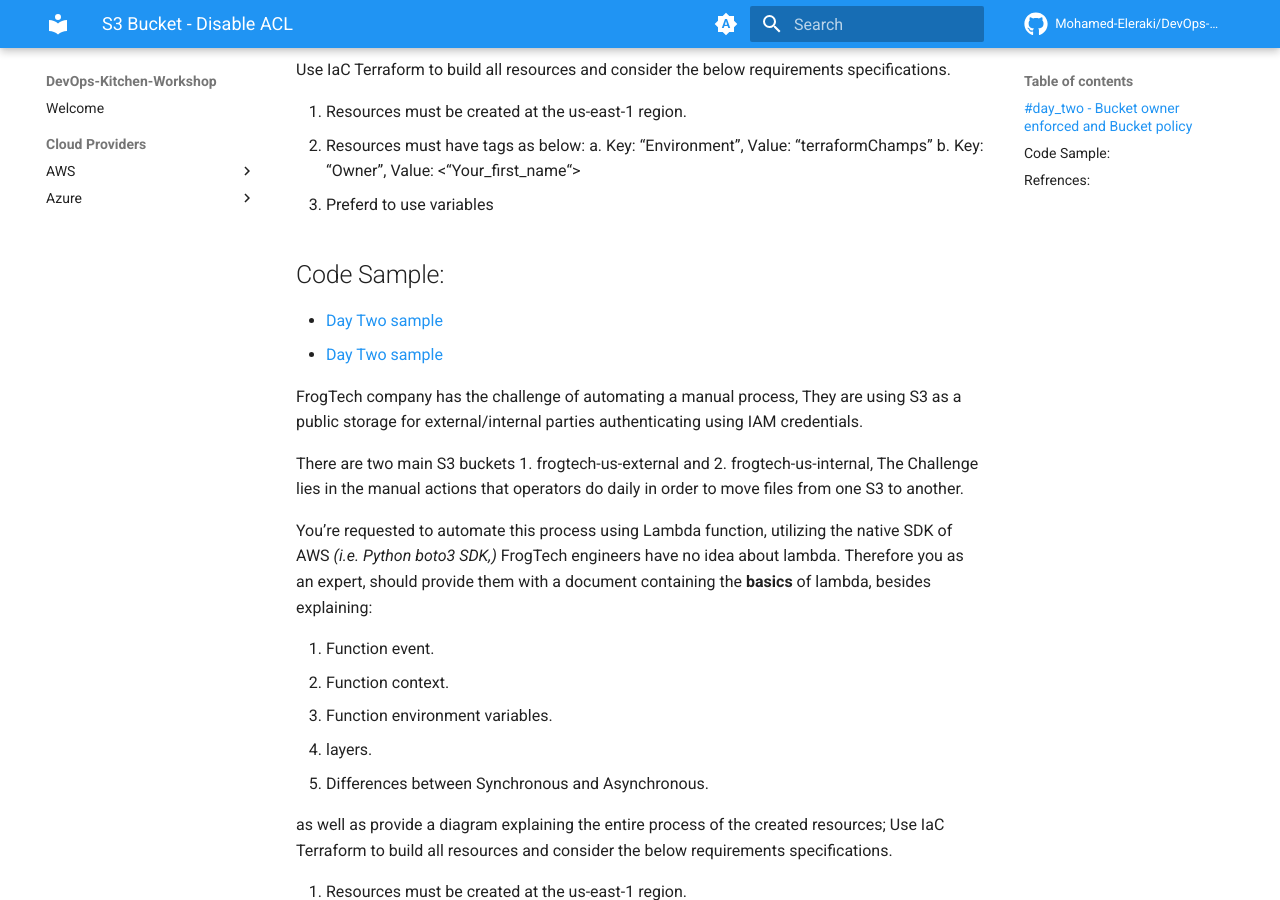
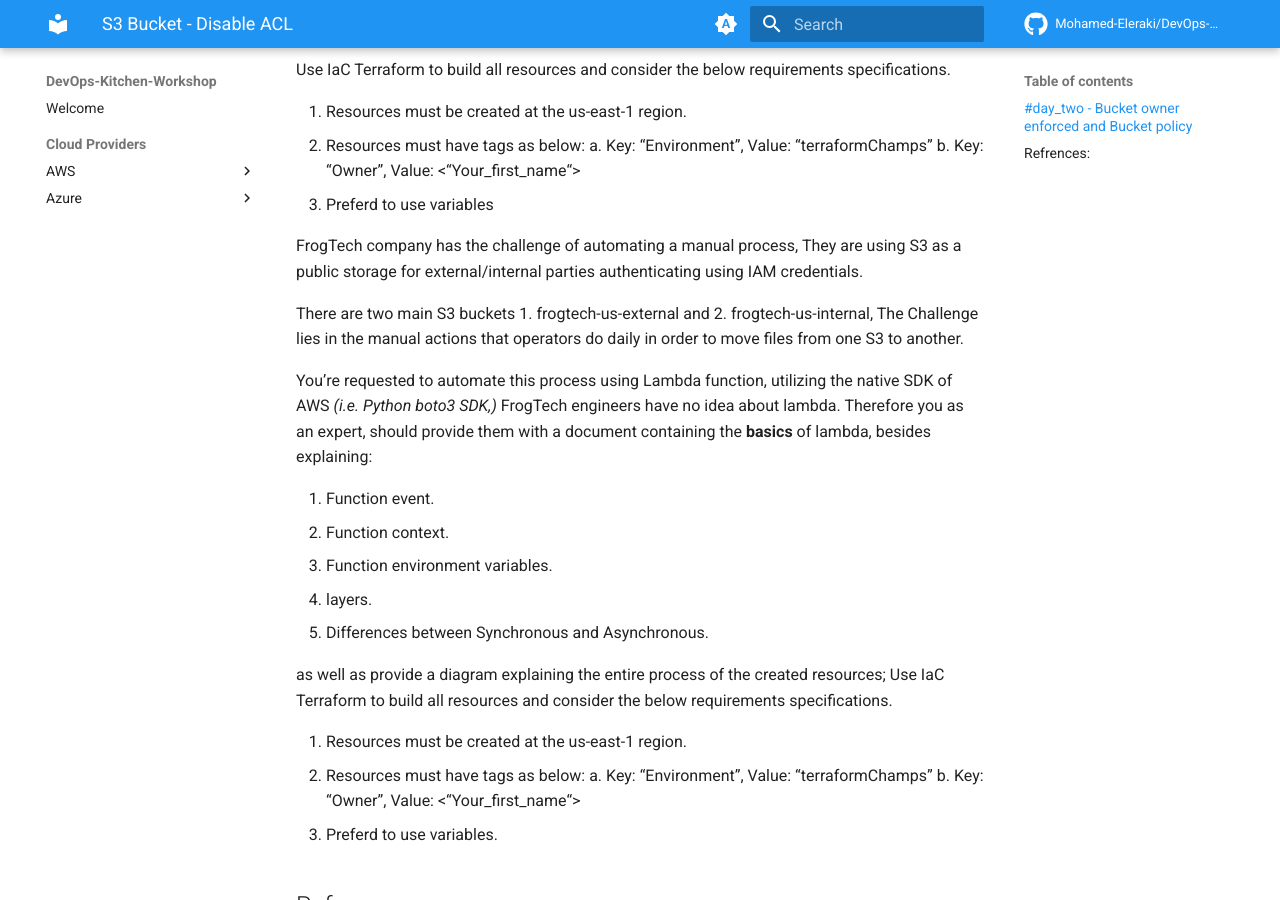
Before and after one commit to Mohamed-Eleraki/DevOps-Kitchen-Workshop, an MkDocs documentation site: the page built from docs/aws/s3-bucket_disable-acl.md, in a window 1280 px wide and 900 px high, scrolled down 410 px. Built offline with MkDocs 1.6.1 and Material for MkDocs 9.7.7, drawn with Linux system fonts in a browser that asks for light colours; comment, search, counter and statistics services are not loaded; the version menu is left out.

Commit message:
fix: ignored two links.

```diff
--- a/docs/aws/s3-bucket_disable-acl.md
+++ b/docs/aws/s3-bucket_disable-acl.md
@@ -18,18 +18,11 @@
     b. Key: “Owner”, Value: <“Your_first_name“>
 3. Preferd to use variables
 
-## Code Sample:
-
-- [Day Two sample](https://github.com/Mohamed-Eleraki/terraform/tree/main/AWS_Demo/09-S3BucketPolicy03)
-- [Day Two sample](https://github.com/Mohamed-Eleraki/terraform/blob/main/AWS_Demo/16-S3BucketArchive/configureProvider.tf)
-
-
 FrogTech company has the challenge of automating a manual process, They are using S3 as a public storage for external/internal parties
 authenticating using IAM credentials.
 
 There are two main S3 buckets 1. frogtech-us-external and 2. frogtech-us-internal, The Challenge lies in the manual actions that
 operators do daily in order to move files from one S3 to another.
-
 
 You’re requested to automate this process using Lambda function, utilizing the native SDK of AWS _(i.e. Python boto3 SDK,)_ FrogTech
 engineers have no idea about lambda. Therefore you as an expert, should provide them with a document containing the **basics** of lambda,
```
